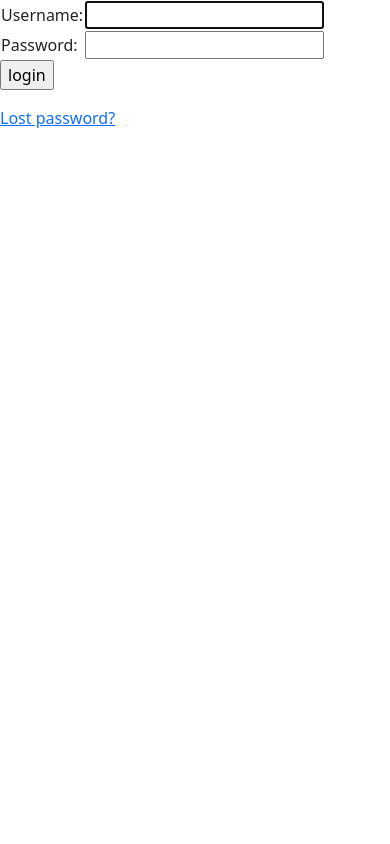
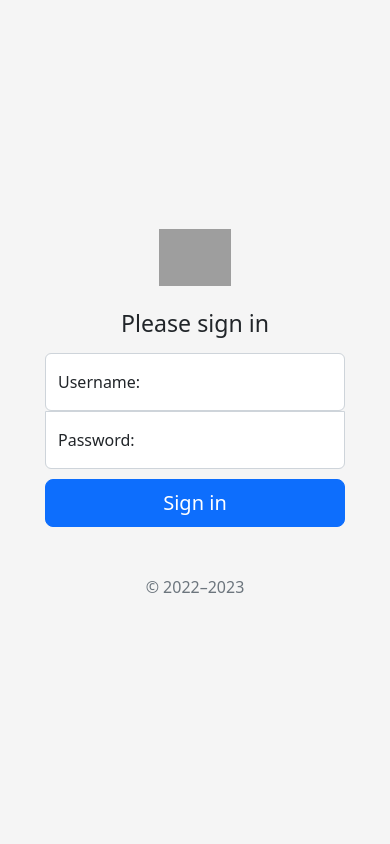
Before and after one commit to matthttam/inventory, a Django app: page /accounts/login/ in a window 390 px wide. Run offline with Django 4.2, Linux system fonts and the light colour scheme; parts of the project's set-up code (start-up, migrations or seed data) failed here and were passed over; grey boxes are pictures that could not be loaded.

Commit message:
Added tests for permissions and updated login and other related views to look more modern

```diff
--- a/inventory/assignments/templates/assignments/deviceassignment_list.html
+++ b/inventory/assignments/templates/assignments/deviceassignment_list.html
@@ -53,7 +53,7 @@
 
 {% else %}
 
-    <p>No assignments are available.</p>
+    {% include 'no_content.html' with message="No assignments are available." %}
 
 {% endif %}
 
--- /dev/null
+++ b/inventory/authentication/static/registration/login.css
@@ -0,0 +1,33 @@
+html,
+body {
+  height: 100%;
+}
+
+body {
+  display: flex;
+  align-items: center;
+  padding-top: 40px;
+  padding-bottom: 40px;
+  background-color: #f5f5f5;
+}
+
+.form-signin {
+  max-width: 330px;
+  padding: 15px;
+}
+
+.form-signin .form-floating:focus-within {
+  z-index: 2;
+}
+
+.form-signin input[type="email"] {
+  margin-bottom: -1px;
+  border-bottom-right-radius: 0;
+  border-bottom-left-radius: 0;
+}
+
+.form-signin input[type="password"] {
+  margin-bottom: 10px;
+  border-top-left-radius: 0;
+  border-top-right-radius: 0;
+}
--- a/inventory/authentication/templates/registration/login.html
+++ b/inventory/authentication/templates/registration/login.html
@@ -1,32 +1,51 @@
-{% extends "base.html" %} {% block content %} {% if form.errors %}
-<p>Your username and password didn't match. Please try again.</p>
-{% endif %} {% if next %} {% if user.is_authenticated %}
-<p>
-  Your account doesn't have access to this page. To proceed, please login with
-  an account that has access.
-</p>
-{% else %}
-<p>Please login to see this page.</p>
-{% endif %} {% endif %}
+{% extends "base.html" %}
+{% load static %}
+{% block head %}
+<link rel="stylesheet" type="text/css" href="{% static 'registration/login.css' %}">
+{% endblock %}
+{% block content %}
 
-<form method="post" action="{% url 'authentication:login' %}">
-  {% csrf_token %}
-  <table>
-    <tr>
-      <td>{{ form.username.label_tag }}</td>
-      <td>{{ form.username }}</td>
-    </tr>
-    <tr>
-      <td>{{ form.password.label_tag }}</td>
-      <td>{{ form.password }}</td>
-    </tr>
-  </table>
 
-  <input type="submit" value="login" />
-  <input type="hidden" name="next" value="{{ next }}" />
-</form>
 
-{# Assumes you set up the password_reset view in your URLconf #}
-<p><a href="{% url 'authentication:password_reset' %}">Lost password?</a></p>
+<div class="container text-center flex">
+  <div class="row align-items-center">
+  <main class="form-signin w-100 m-auto" style="max-width:330px">
+    <form method="post" action="{% url 'authentication:login' %}">
+      {% csrf_token %}
+      <img class="mb-4" src="/docs/5.2/assets/brand/bootstrap-logo.svg" alt="" width="72" height="57">
+      <h1 class="h3 mb-3 fw-normal">Please sign in</h1>
+      {% if form.errors %}
+      <div class="alert alert-danger" role="alert">
+        <strong>Your username and password didn't match. Please try again.</strong>
+      </div>
+      {% endif %}
 
+      {% if next %}
+      {% if user.is_authenticated %}
+      <div class="alert alert-warning" role="alert">
+        <strong>Your account doesn't have access to this page. To proceed, please login with
+          an account that has access.</strong>
+      </div>
+      {% else %}
+      <div class="alert alert-warning" role="alert">
+        <strong>Please login to see this page.</strong>
+      </div>
+      {% endif %}
+      {% endif %}
+
+      <div class="form-floating">
+        <input type="text" class="form-control" id="{{form.username.id_for_label}}" placeholder="name@example.com" name="{{form.username.html_name}}">
+        <label for="{{form.username.id_for_label}}">{{form.username.label_tag}}</label>
+      </div>
+      <div class="form-floating">
+        <input type="password" class="form-control" id="{{form.password.id_for_label}}" placeholder="Password" name="{{form.password.html_name}}">
+        <label for="{{form.password.id_for_label}}">{{form.password.label_tag}}</label>
+      </div>
+      <button id="submit_button" class="w-100 btn btn-lg btn-primary" type="submit">Sign in</button>
+      <input type="hidden" name="next" value="{{ next }}" />
+      <p class="mt-5 mb-3 text-muted">&copy; 2022–2023</p>
+    </form>
+  </main>
+  </div>
+</div>
 {% endblock %}
--- a/inventory/people/templates/people/person_list.html
+++ b/inventory/people/templates/people/person_list.html
@@ -69,7 +69,7 @@
 
 {% else %}
 
-<p>No people are available.</p>
+    {% include 'no_content.html' with message="No people are available." %}
 
 {% endif %}
 
--- a/inventory/templates/base.html
+++ b/inventory/templates/base.html
@@ -26,8 +26,13 @@
     <title>{% block title %}Inventory{% endblock title %}</title>
   </head>
   <body>
-    {% block dashboard %} {% endblock dashboard %} {% block content %} No
-    Content To Display {% endblock content%}
+    {% block dashboard %}
+    {% endblock dashboard %}
+    {% block content %}
+    <div class="container">
+      {% include 'no_content.html' %}
+    </div>
+    {% endblock content%}
     <!-- Jquery and Bootstrap Javascript Bundle -->
 
     <script
```
Also changed, not shown: inventory/authentication/tests/factories.py (+5 -0 lines), inventory/authentication/tests/test_templates.py (added, +177 -0 lines), inventory/dashboard/templates/dashboard/dashboard_nav.html (+16 -14 lines), inventory/dashboard/templates/dashboard/dashboard_nav_user.html (added, +11 -0 lines), inventory/dashboard/tests/test_templates.py (added, +124 -0 lines), inventory/devices/templates/devices/device_list.html (+12 -6 lines), inventory/devices/tests/test_views.py (+1 -0 lines), inventory/inventory/settings.py (+4 -4 lines), inventory/inventory/tests/helpers.py (added, +9 -0 lines), inventory/inventory/tests/web_browser.py (added, +58 -0 lines), inventory/templates/no_content.html (added, +7 -0 lines), inventory/dashboard/templates/dashboard/dashboard.html (line endings or trailing spaces), inventory/inventory/tests/__init__.py (added).
